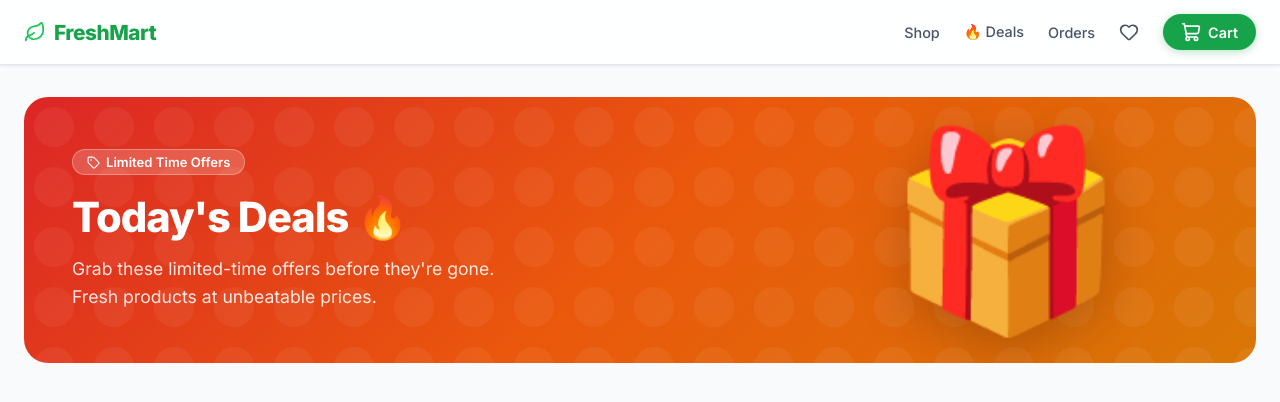
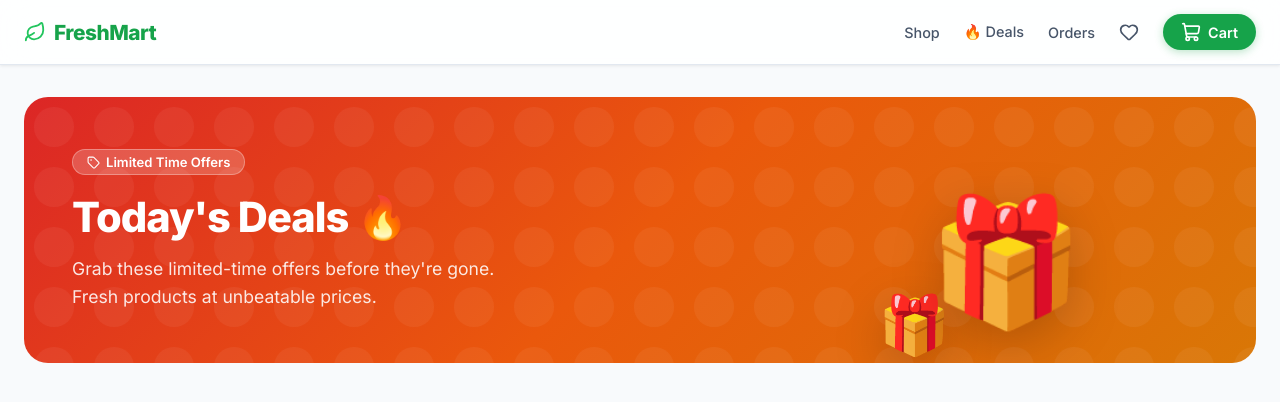
Before and after one commit to Akc04/FreshMart, a Next.js app: page /deals in a window 1280 px wide. Shown: the top 402 px of the page. Built offline with nearby package versions, Linux system fonts and the light colour scheme; grey boxes are pictures that could not be loaded.

Commit message:
style: resize main gift box and add secondary smaller box

```diff
--- a/src/app/deals/page.tsx
+++ b/src/app/deals/page.tsx
@@ -63,7 +63,8 @@ function DealsHeroAnimations() {
           transition={spring}
           alt="Candy"
         />
-        <span className="container-emoji" style={{ fontSize: '12rem' }}>🎁</span>
+        <span className="container-emoji" style={{ fontSize: '7.8rem', position: 'relative', zIndex: 2 }}>🎁</span>
+        <span className="container-emoji" style={{ fontSize: '3.6rem', position: 'absolute', bottom: '-10px', left: '-30px', zIndex: 1 }}>🎁</span>
       </div>
     </div>
   );
```
